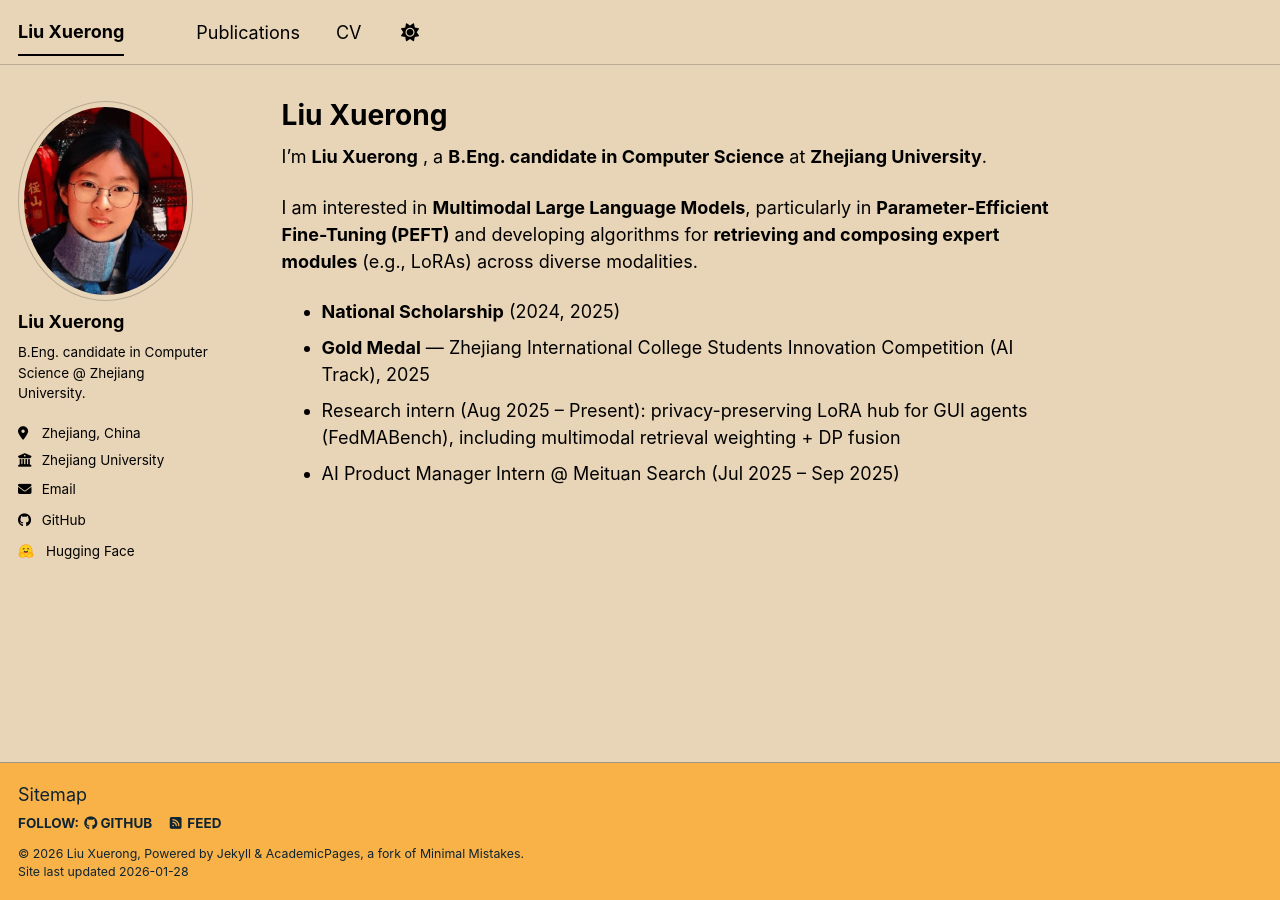
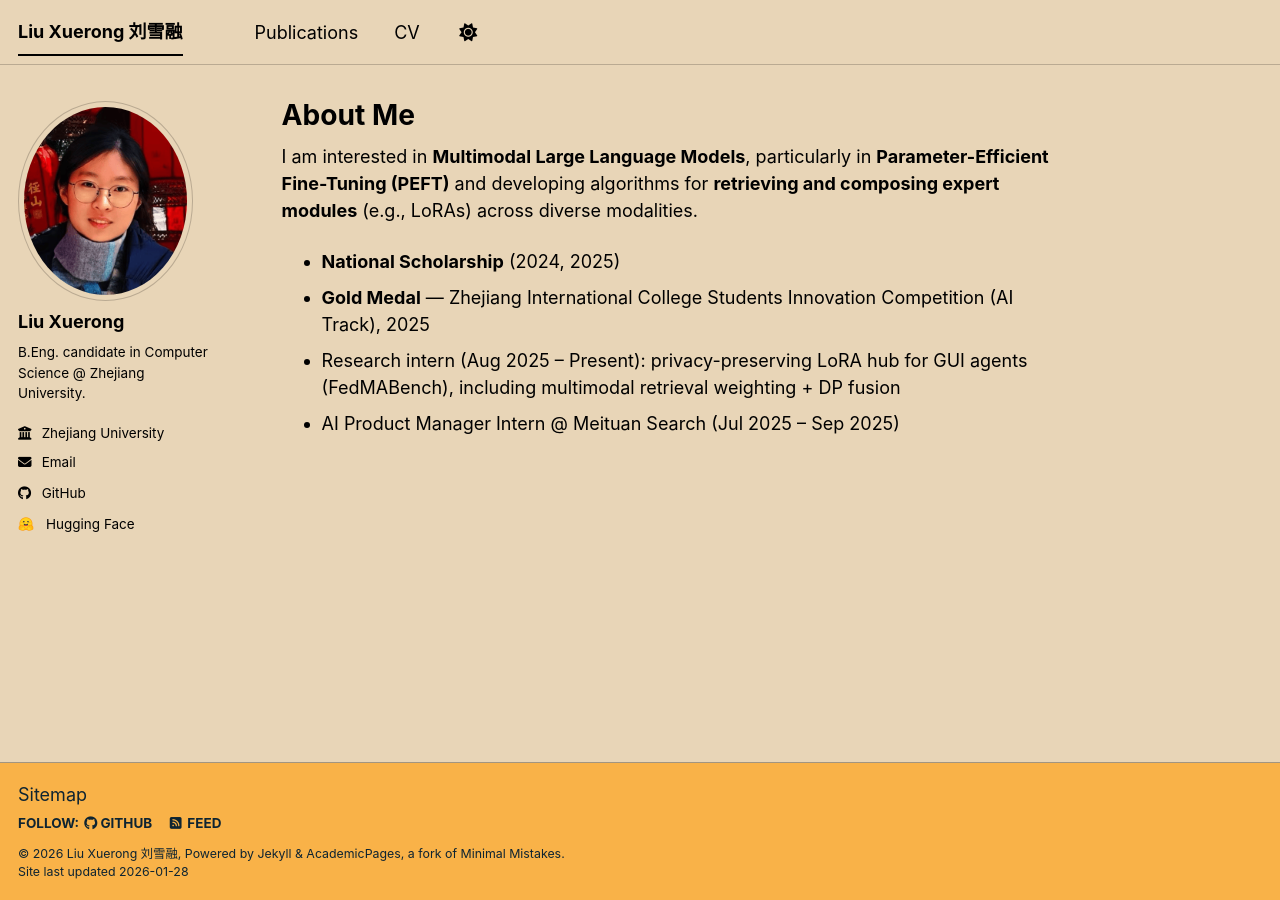
Before and after one commit to Sherry805139/Sherry805139.github.io, a Jekyll site: the page built from _pages/about.md, in a window 1280 px wide. Built offline with Jekyll 4.4.1, drawn with Linux system fonts in a browser that asks for light colours; a script bundle is joined from its source files by our own code; library files that are not in the unit come from our copies.

Commit message:
polish title

```diff
--- a/_config.yml
+++ b/_config.yml
@@ -9,9 +9,9 @@
 # Basic Site Settings
 locale                   : "en-US"
 site_theme               : "sunrise" # The available themes options are "default", "air", "sunrise", "mint", "dirt" and "contrast"
-title                    : "Liu Xuerong"
+title                    : "Liu Xuerong 刘雪融"
 title_separator          : "-"
-name                     : &name "Liu Xuerong"
+# name                     : &name "Liu Xuerong"
 description              : &description "B.Eng. candidate @ Zhejiang University. Interests: LLMs, privacy-preserving ML, autonomous agents."   # Update this with a general description of your site, this is the default if not overridden by a page
 url                      : https://Sherry805139.github.io # The base hostname & protocol for your site e.g. "https://[your GitHub username].github.io",
                                                            # or if you already have some other page hosted on Github then use "https://[your GitHub username].github.io/[Your Repo Name]"
@@ -27,7 +27,7 @@ author:
   name             : "Liu Xuerong"
   # pronouns         : "she/her"
   bio              : "B.Eng. candidate in Computer Science @ Zhejiang University."
-  location         : "Zhejiang, China"
+  # location         : "Zhejiang, China"
   employer         : "Zhejiang University"
   uri              : # URL
   email            : "xuerong553@gmail.com"
--- a/_pages/about.md
+++ b/_pages/about.md
@@ -1,13 +1,11 @@
 ---
 permalink: /
-title: "Liu Xuerong"
+title: "About Me"
 author_profile: true
 redirect_from:
   - /about/
   - /about.html
 ---
-
-I’m **Liu Xuerong** , a **B.Eng. candidate in Computer Science** at **Zhejiang University**.
 
 I am interested in **Multimodal Large Language Models**, particularly in **Parameter-Efficient Fine-Tuning (PEFT)** and developing algorithms for **retrieving and composing expert modules** (e.g., LoRAs) across diverse modalities.
 
```
